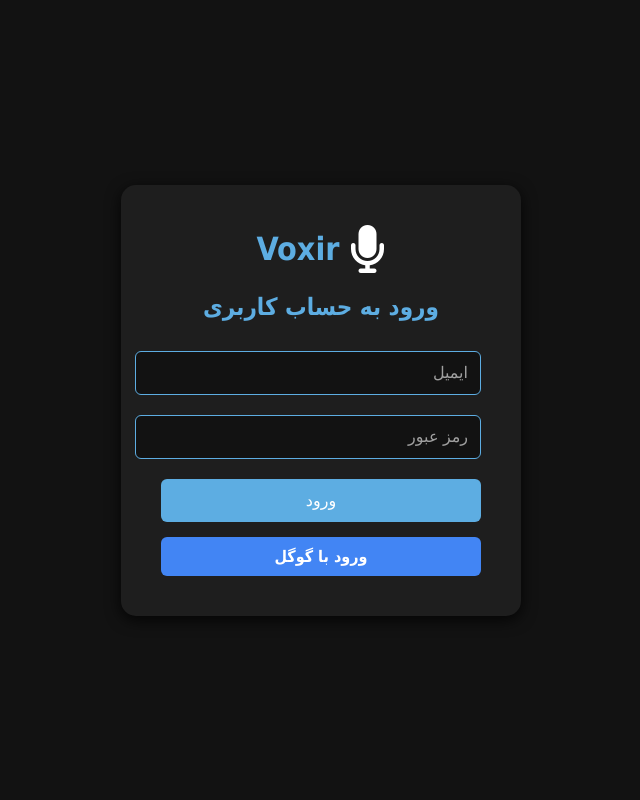
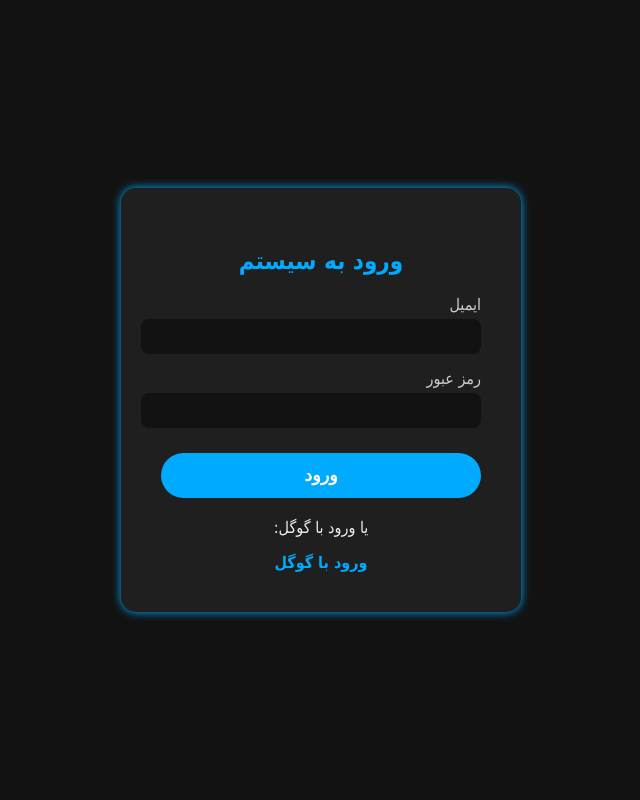
Before and after one commit to ahmadsamimrahmani427/voxir-app, a Flask app: page /login in a window 1280 px wide. Shown: the whole page, without its empty margins (319-959 px from the left). Run offline with Flask 3, Linux system fonts and the light colour scheme.

Commit message:
Update login.html

```diff
--- a/templates/login.html
+++ b/templates/login.html
@@ -2,108 +2,90 @@
 <html lang="fa" dir="rtl">
 <head>
     <meta charset="UTF-8" />
-    <title>ورود به Voxir</title>
+    <title>ورود به سیستم</title>
     <style>
         body {
+            background-color: #121212;
+            color: #eee;
             font-family: Tahoma, sans-serif;
-            background-color: #121212;  /* پس‌زمینه سیاه */
+            margin: 0;
+            padding: 0;
+            direction: rtl;
             display: flex;
             justify-content: center;
             align-items: center;
             height: 100vh;
-            margin: 0;
-            color: white;
-            direction: rtl;
         }
-        .container {
-            background: #1e1e1e; /* رنگ پس‌زمینه تیره‌تر برای فرم */
+        .login-container {
+            background-color: #1f1f1f;
             padding: 40px;
             border-radius: 15px;
-            box-shadow: 0 4px 15px rgba(0,0,0,0.8);
+            box-shadow: 0 0 10px #0af;
             width: 320px;
+        }
+        h2 {
+            margin-bottom: 20px;
+            color: #0af;
             text-align: center;
         }
-        h2 {
-            margin-bottom: 30px;
-            color: #5dade2; /* آبی روشن */
+        label {
+            display: block;
+            margin-top: 15px;
+            margin-bottom: 5px;
+            color: #ccc;
         }
         input[type="email"], input[type="password"] {
             width: 100%;
-            padding: 12px;
-            margin-bottom: 20px;
-            border: 1px solid #5dade2; /* حاشیه آبی */
-            border-radius: 6px;
-            background: #121212; /* زمینه مشکی */
-            color: white;
-            font-size: 1em;
-        }
-        input::placeholder {
-            color: #a0a0a0;
+            padding: 10px;
+            border: none;
+            border-radius: 8px;
+            background-color: #121212;
+            color: #eee;
         }
         button {
-            background: #5dade2; /* آبی */
+            margin-top: 25px;
+            width: 100%;
+            background-color: #0af;
+            border: none;
+            padding: 12px;
             color: white;
-            border: none;
-            padding: 12px 0;
-            width: 100%;
-            font-size: 1em;
-            border-radius: 6px;
+            font-weight: bold;
+            font-size: 1.1em;
+            border-radius: 40px;
             cursor: pointer;
             transition: background-color 0.3s ease;
         }
         button:hover {
-            background: #3498db; /* آبی روشن‌تر */
+            background-color: #08a;
         }
-        .error {
-            color: #e74c3c; /* قرمز */
-            margin-bottom: 15px;
+        .google-login {
+            margin-top: 20px;
+            text-align: center;
         }
-        .oauth-btn {
-            margin-top: 15px;
-            padding: 10px;
-            border-radius: 6px;
-            color: white;
+        .google-login a {
+            color: #0af;
             text-decoration: none;
-            display: block;
             font-weight: bold;
-            transition: background-color 0.3s ease;
         }
-        .google-btn {
-            background: #4285F4; /* آبی گوگل */
-        }
-        .google-btn:hover {
-            background: #357ae8;
-        }
-        .logo {
-            font-size: 2em;
-            font-weight: bold;
-            color: #5dade2; /* آبی */
-            margin-bottom: 20px;
-            display: flex;
-            align-items: center;
-            justify-content: center;
-            gap: 10px;
-        }
-        .logo i {
-            color: white; /* آیکون سفید */
-            font-size: 1.5em;
+        .google-login a:hover {
+            text-decoration: underline;
         }
     </style>
-    <link rel="stylesheet" href="https://cdnjs.cloudflare.com/ajax/libs/font-awesome/6.4.0/css/all.min.css" />
 </head>
 <body>
-    <div class="container">
-        <div class="logo"><i class="fa-solid fa-microphone"></i>Voxir</div>
-        <h2>ورود به حساب کاربری</h2>
-        {% if error %}
-        <div class="error">{{ error }}</div>
-        {% endif %}
+    <div class="login-container">
+        <h2>ورود به سیستم</h2>
         <form method="POST" action="{{ url_for('login') }}">
-            <input type="email" name="email" placeholder="ایمیل" required />
-            <input type="password" name="password" placeholder="رمز عبور" required />
+            <label for="email">ایمیل</label>
+            <input type="email" id="email" name="email" required />
+            <label for="password">رمز عبور</label>
+            <input type="password" id="password" name="password" required />
             <button type="submit">ورود</button>
         </form>
-        <a class="oauth-btn google-btn" href="{{ url_for('google.login') }}">ورود با گوگل</a>
+        <div class="google-login">
+            <p>یا ورود با گوگل:</p>
+            <a href="{{ url_for('google.login') }}">ورود با گوگل</a>
+        </div>
     </div>
 </body>
 </html>
```
